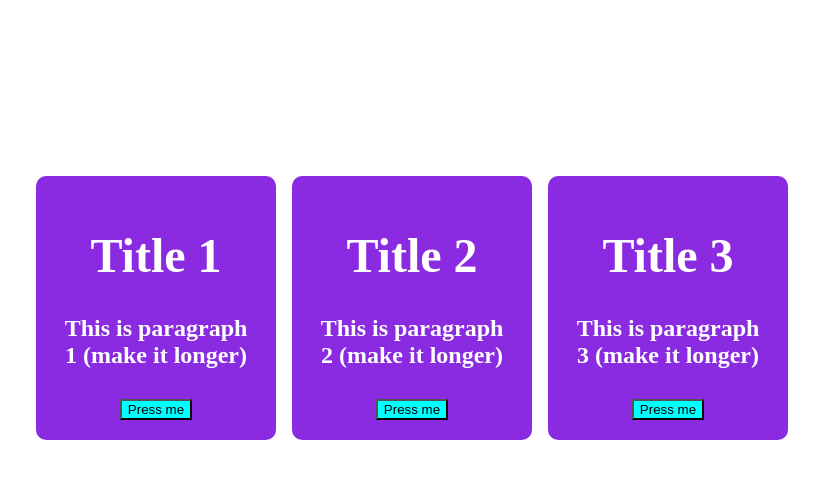
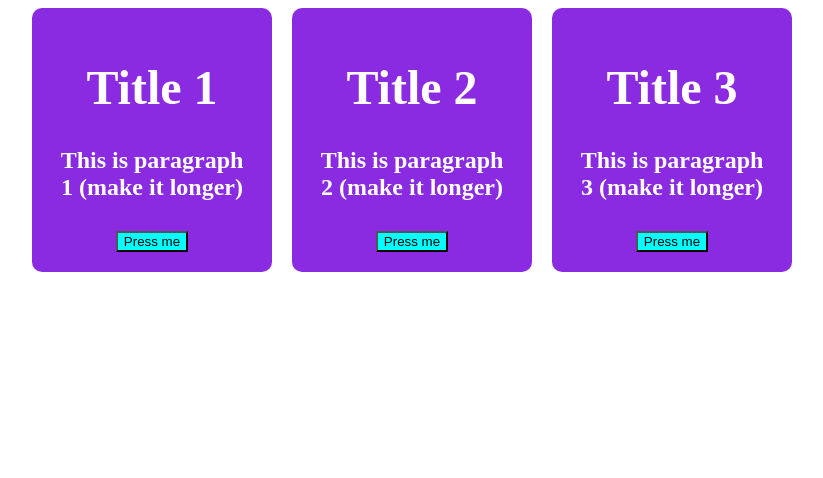
Before and after one commit to dns-js/day-1-assignment-rafian, a plain HTML site: page index.html in a window 1280 px wide. Shown: the whole page, without its empty margins (228-1051 px from the left). Drawn offline with Linux system fonts and the light colour scheme.

Commit message:
updated css file

```diff
--- a/styles.css
+++ b/styles.css
@@ -1,12 +1,9 @@
 .container {
     display:flex;
     flex-direction: row;
-    gap: 1rem;
-    align-content: center;
+    gap: 20px;
+    justify-content: center;
     align-items: center;
-    justify-content: center;
-    flex-direction: row;
-    height: 600px;
 }
 
 .box {
```
